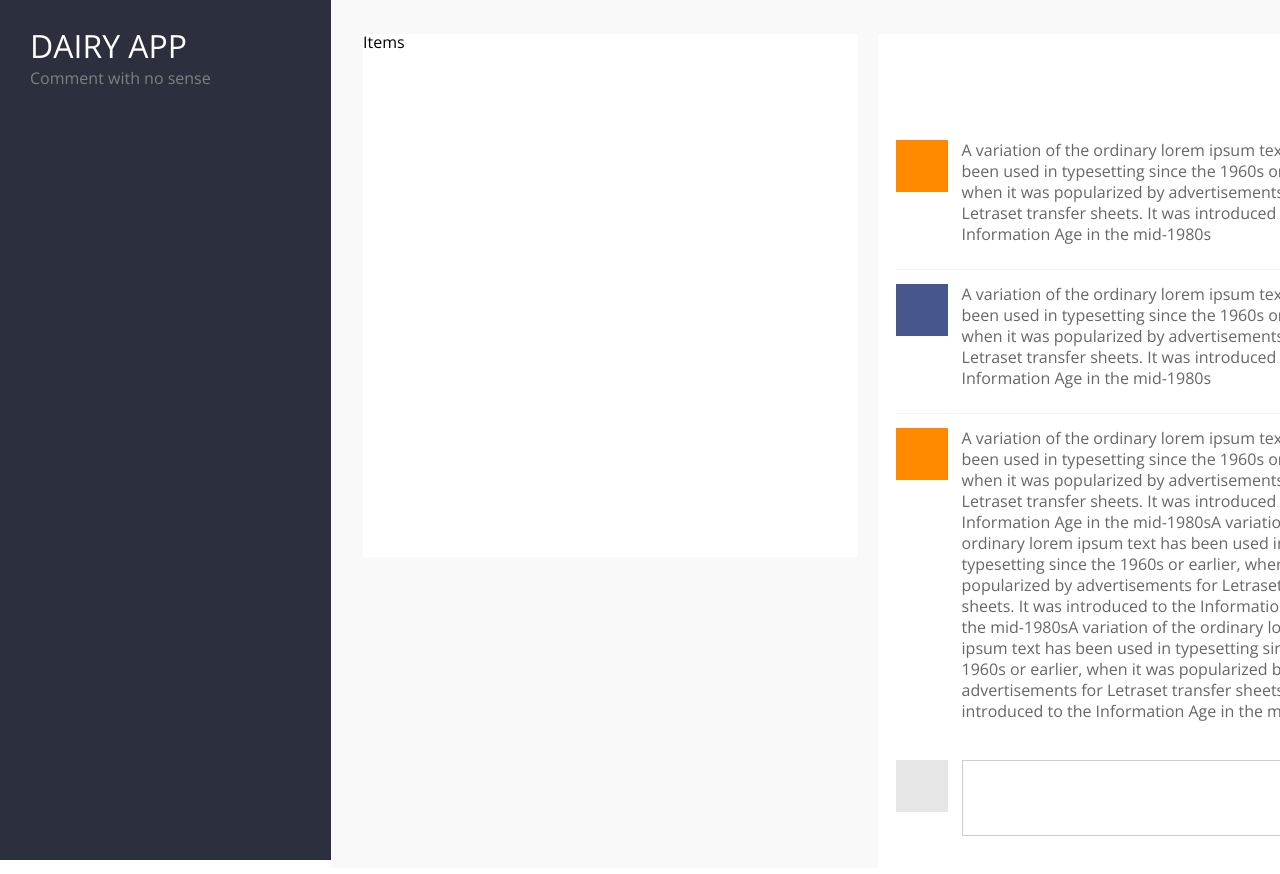
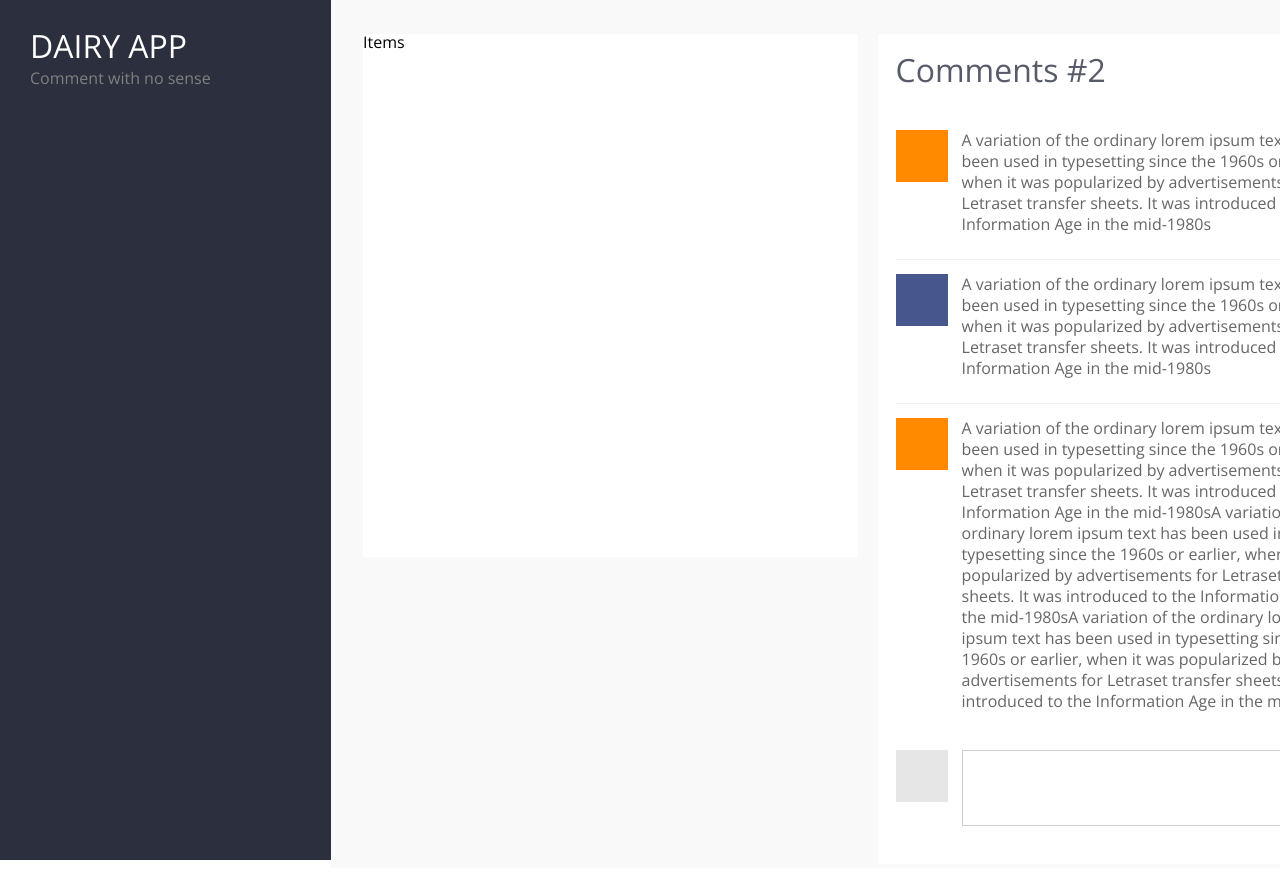
Before and after one commit to barabashlyuda77/dairy-app, a React (Create React App) app: page / in a window 1280 px wide. Shown: the top 874 px of the page. Built offline with nearby package versions, Linux system fonts and the light colour scheme.

Commit message:
Create title component

```diff
--- a/src/components/comment/comment.scss
+++ b/src/components/comment/comment.scss
@@ -6,6 +6,9 @@
   padding-bottom: 24px;
   border-bottom: 1px solid $border-color;
 
+  &:first-child {
+    margin-top: 30px;
+  }
   &:last-child {
     border-bottom: none;
   }
--- a/src/components/comments/comments.js
+++ b/src/components/comments/comments.js
@@ -4,10 +4,14 @@ import './comments.scss';
 
 import CommentList from '../comment-list/comment-list.js';
 import AddComment from '../add-comment/add-comment.js';
+import Title from '../title/title.js';
 
 const Comments = () =>{
   return (
     <div className="comments-wrapper">
+      <Title
+        titleText="Comments #2"
+      />
       <CommentList />
       <AddComment />
     </div>
--- a/src/components/comments/comments.scss
+++ b/src/components/comments/comments.scss
@@ -3,5 +3,5 @@
 .comments-wrapper {
   background-color: $color-white;
   flex: 444;
-  padding: 92px 18px 14px 18px;
+  padding: 20px 18px 14px 18px;
 }
--- /dev/null
+++ b/src/components/title/title.js
@@ -0,0 +1,13 @@
+import React from 'react';
+
+import './title.scss';
+
+const Title = (props) =>{
+  return (
+    <div className="title-wrapper">
+      <h1>{props.titleText}</h1>
+    </div>
+  );
+}
+
+export default Title;
--- /dev/null
+++ b/src/components/title/title.scss
@@ -0,0 +1,9 @@
+@import '../../variables';
+
+.title-wrapper {
+  h1 {
+    font-weight: $font-light;
+    font-size: 32px;
+    color: $color-dark-gray;
+  }
+}
```
